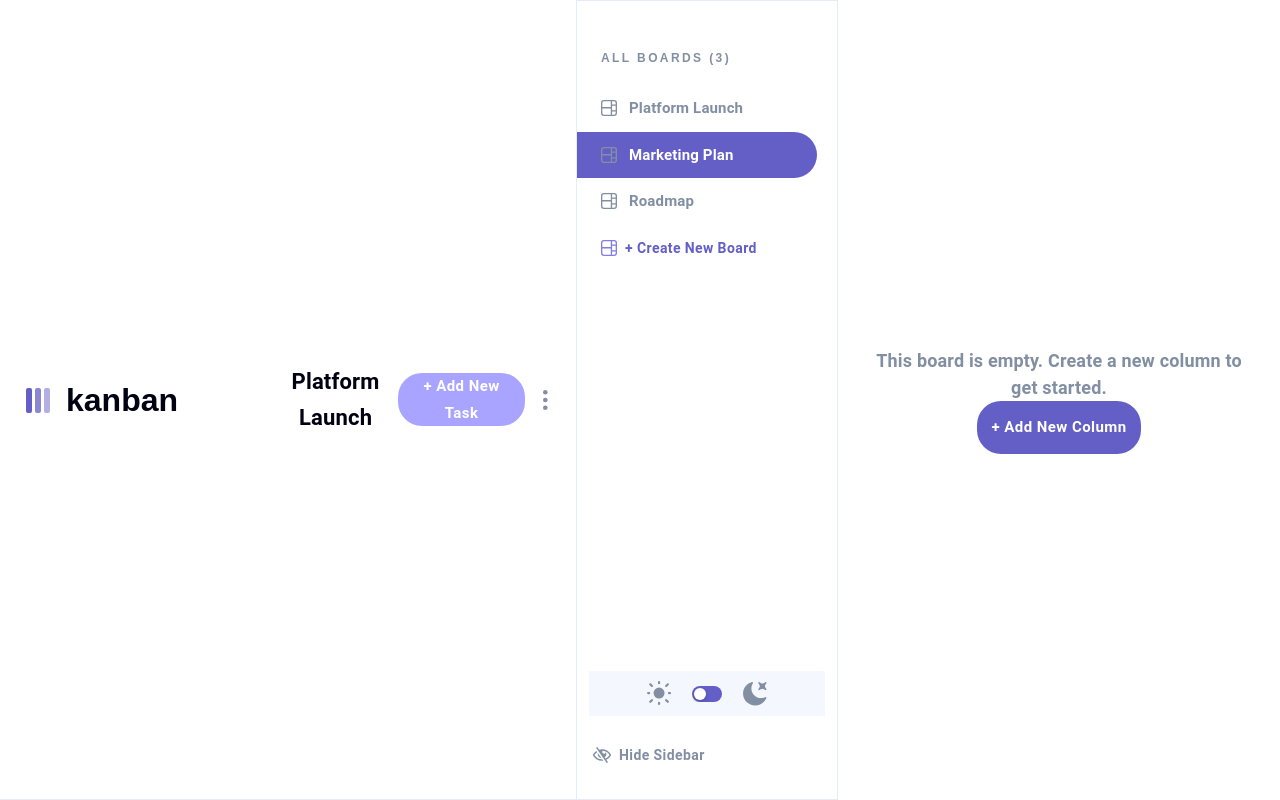
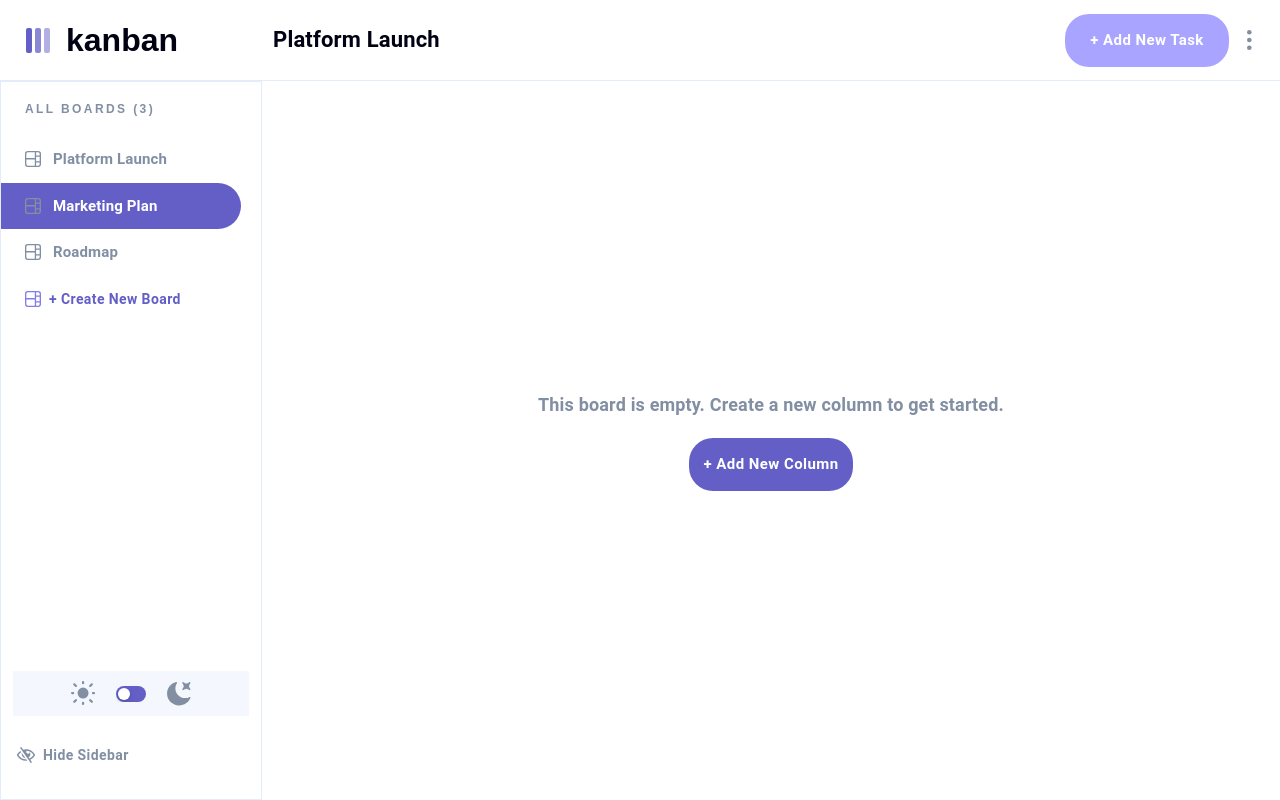
Before and after one commit to bilanoo/kanban-board, a React (Vite) app: page / in a window 1280 px wide. Built offline with nearby package versions, Linux system fonts and the light colour scheme.

Commit message:
fixed styling issues.

```diff
--- a/src/App.css
+++ b/src/App.css
@@ -9,4 +9,12 @@
   width: 100%;
   height: 100%;
   display: flex;
+  flex-direction: column;
 }
+
+.content-container {
+  display: flex;
+  flex-direction: row;
+  width: 100%;
+  height: 100%;
+}
--- a/src/App.tsx
+++ b/src/App.tsx
@@ -8,7 +8,15 @@ function App() {
     <div className="board-container">
       <Header />
 
-      <div style={{ display: "flex", flexDirection: "row", width: "100%" }}>
+      <div
+        className="content-container"
+        style={{
+          display: "flex",
+          flexDirection: "row",
+          width: "100%",
+          height: "100%",
+        }}
+      >
         <Sidebar />
         <BoardColumns />
       </div>
--- a/src/BoardColumns/style.tsx
+++ b/src/BoardColumns/style.tsx
@@ -7,6 +7,7 @@ export const NoColumnsContainer = styled("div")(() => ({
     justifyContent: "center",
     alignItems: "center",
     height: "100%",
+    width: "100%",
   },
 }));
 
@@ -17,6 +18,7 @@ export const NoColumnsTextInfo = styled(Typography)(() => ({
     color: "var(--lighter-grey)",
     paddingLeft: "24px",
     paddingRight: "24px",
+    marginBottom: "20px",
   },
 }));
 
--- a/src/Sidebar/Boards/Boards.css
+++ b/src/Sidebar/Boards/Boards.css
@@ -12,7 +12,6 @@ h5 {
   line-height: normal;
   letter-spacing: 2.4px;
   margin-left: 24px;
-  margin-top: 50px;
 }
 
 .board-icon {
```
